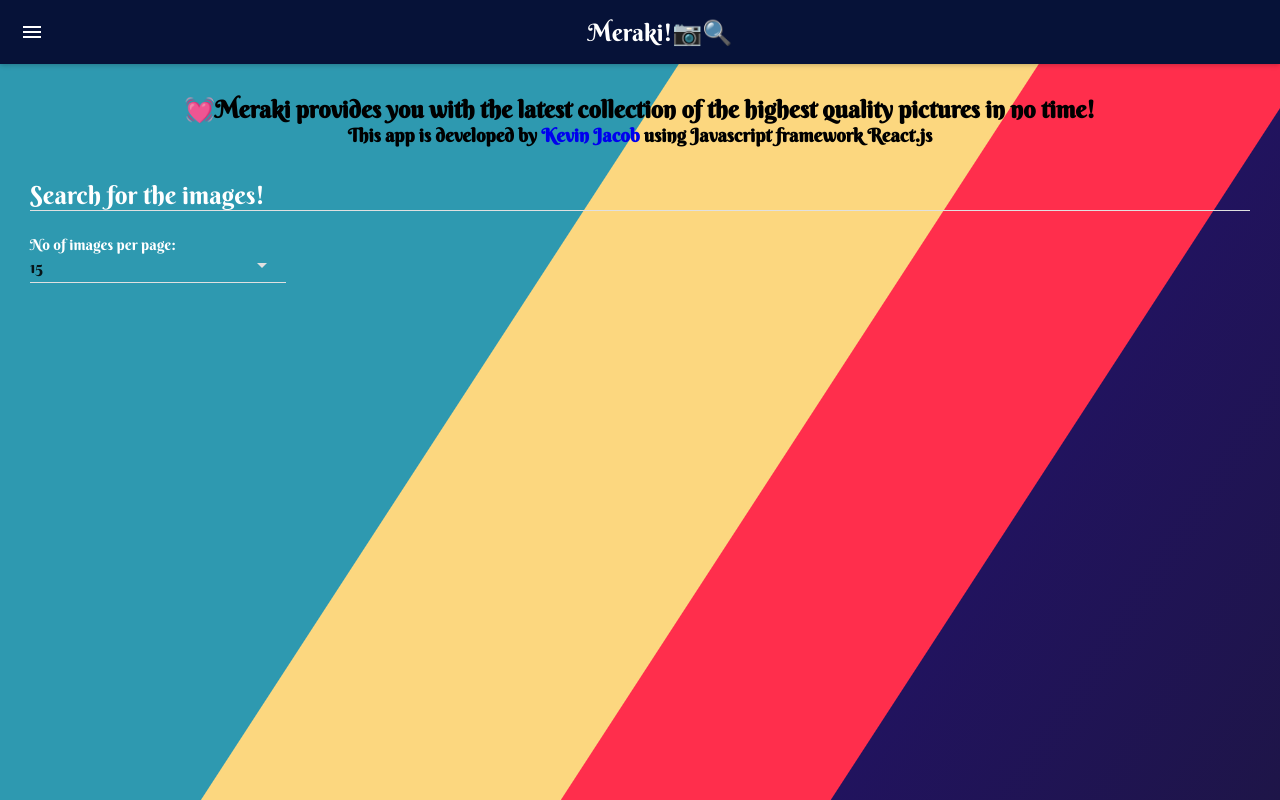
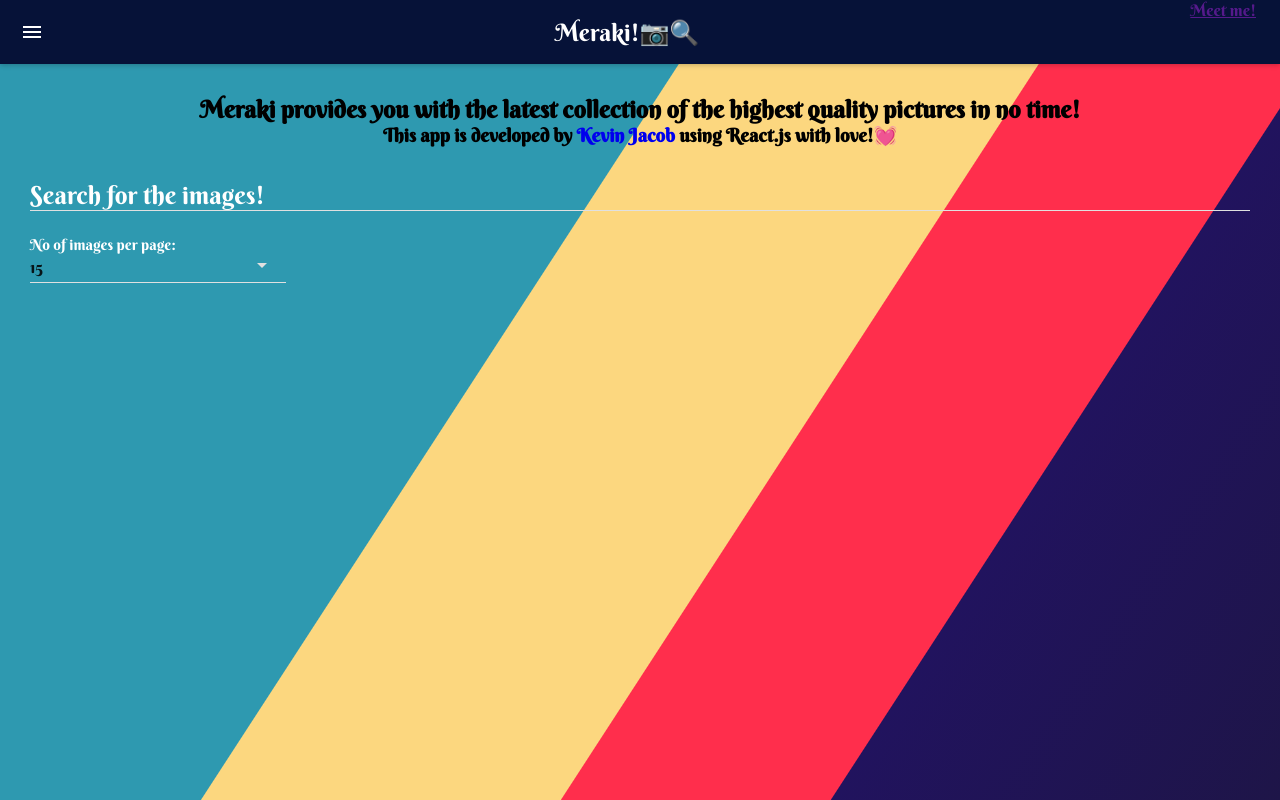
Before and after one commit to kevinjacob2001/Image_Finder_Application, a React (Create React App) app: page / in a window 1280 px wide. Built offline with nearby package versions, Linux system fonts and the light colour scheme.

Commit message:
adding link to navbar

```diff
--- a/public/index.html
+++ b/public/index.html
@@ -7,7 +7,7 @@
     <meta name="theme-color" content="#000000" />
     <meta
       name="description"
-      content="Web site created using create-react-app"
+      content="𝓜𝓮𝓻𝓪𝓴𝓲-𝓐𝓷 𝓲𝓶𝓪𝓰𝓮 𝓯𝓲𝓷𝓭𝓮𝓻 𝓪𝓹𝓹 𝓫𝔂 𝓚𝓮𝓿𝓲𝓷 𝓙𝓪𝓬𝓸𝓫"
     />
     <link rel="apple-touch-icon" href="%PUBLIC_URL%/logo192.png" />
     <!--
@@ -24,7 +24,7 @@
       work correctly both with client-side routing and a non-root public URL.
       Learn how to configure a non-root public URL by running `npm run build`.
     -->
-    <title>Pixabay image finder</title>
+    <title>𝐌𝐞𝐫𝐚𝐤𝐢 𝐛𝐲 𝐊𝐞𝐯𝐢𝐧 𝐉𝐚𝐜𝐨𝐛!</title>
   </head>
   <body>
     <noscript>You need to enable JavaScript to run this app.</noscript>
--- a/src/Components/Navbar/Navbar.jsx
+++ b/src/Components/Navbar/Navbar.jsx
@@ -4,7 +4,11 @@
 
 function Navbar(){
     return(
-<AppBar style={{background:"#061238",textAlign:"center"}}  title="Meraki!📷🔍"/>
+<AppBar style={{background:"#061238",textAlign:"center"}}  title="Meraki!📷🔍">
+<a href="" >
+ Meet me!
+  </a>
+</AppBar>
     )
 }
 
--- a/src/Components/Search/Search.jsx
+++ b/src/Components/Search/Search.jsx
@@ -38,8 +38,8 @@
 
     return (
       <div style={{padding:"30px"}} >
-        <h2 style={{textAlign:"center"}}>💓Meraki provides you with the latest collection of the highest quality pictures in no time!</h2>
-        <h3 style={{textAlign:"center"}}>This app is developed by <a style={{textDecoration:"none"}} href="https://kevinjacob2001.github.io/">Kevin Jacob</a> using Javascript framework React.js</h3>
+        <h2 style={{textAlign:"center"}}>Meraki provides you with the latest collection of the highest quality pictures in no time!</h2>
+        <h3 style={{textAlign:"center"}}>This app is developed by <a style={{textDecoration:"none"}} href="https://kevinjacob2001.github.io/">Kevin Jacob</a> using React.js with love!💓</h3>
         <TextField
           name="searchText"
           floatingLabelStyle={{color: "white",fontSize:"25px" }}
```
